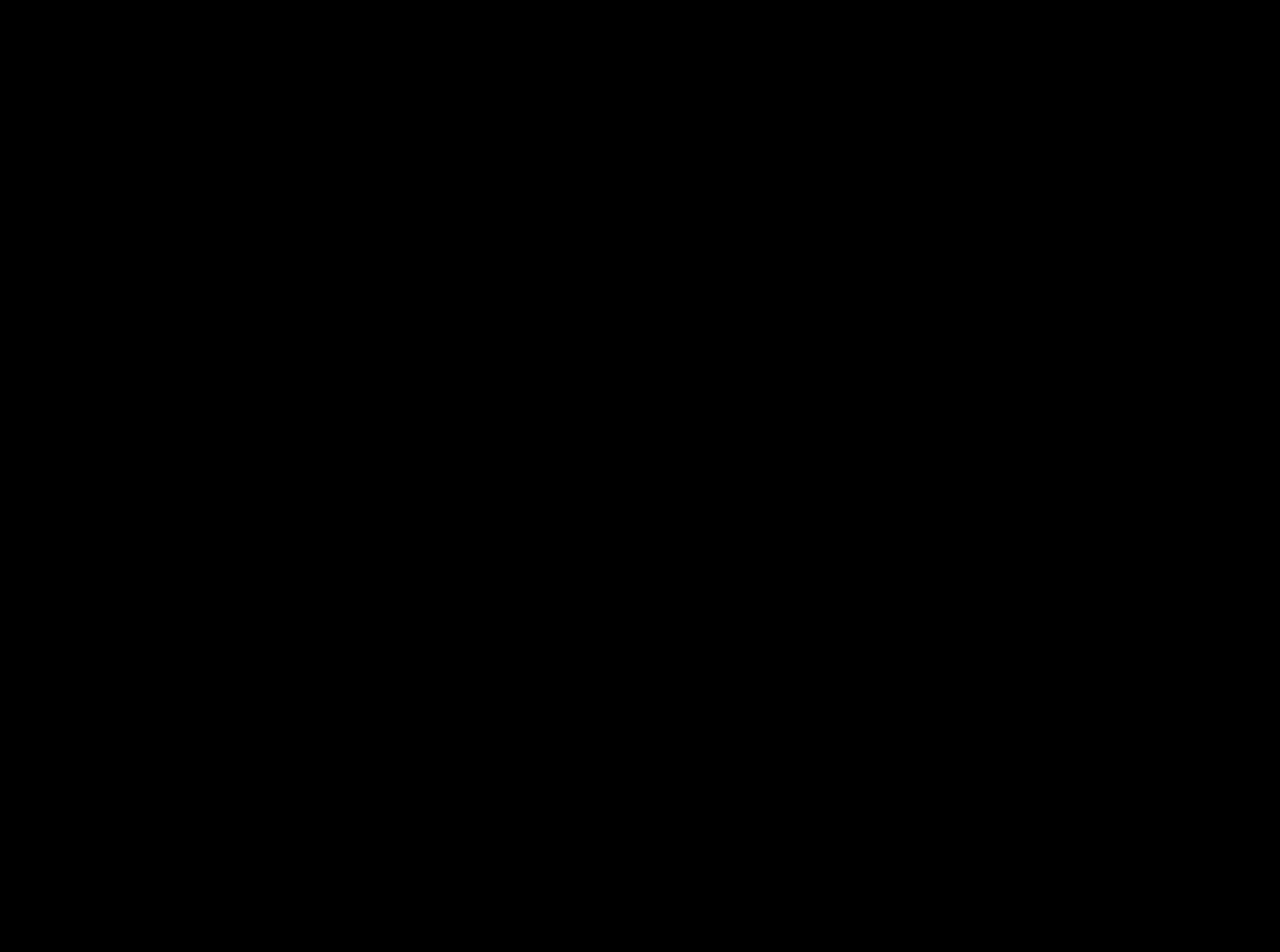
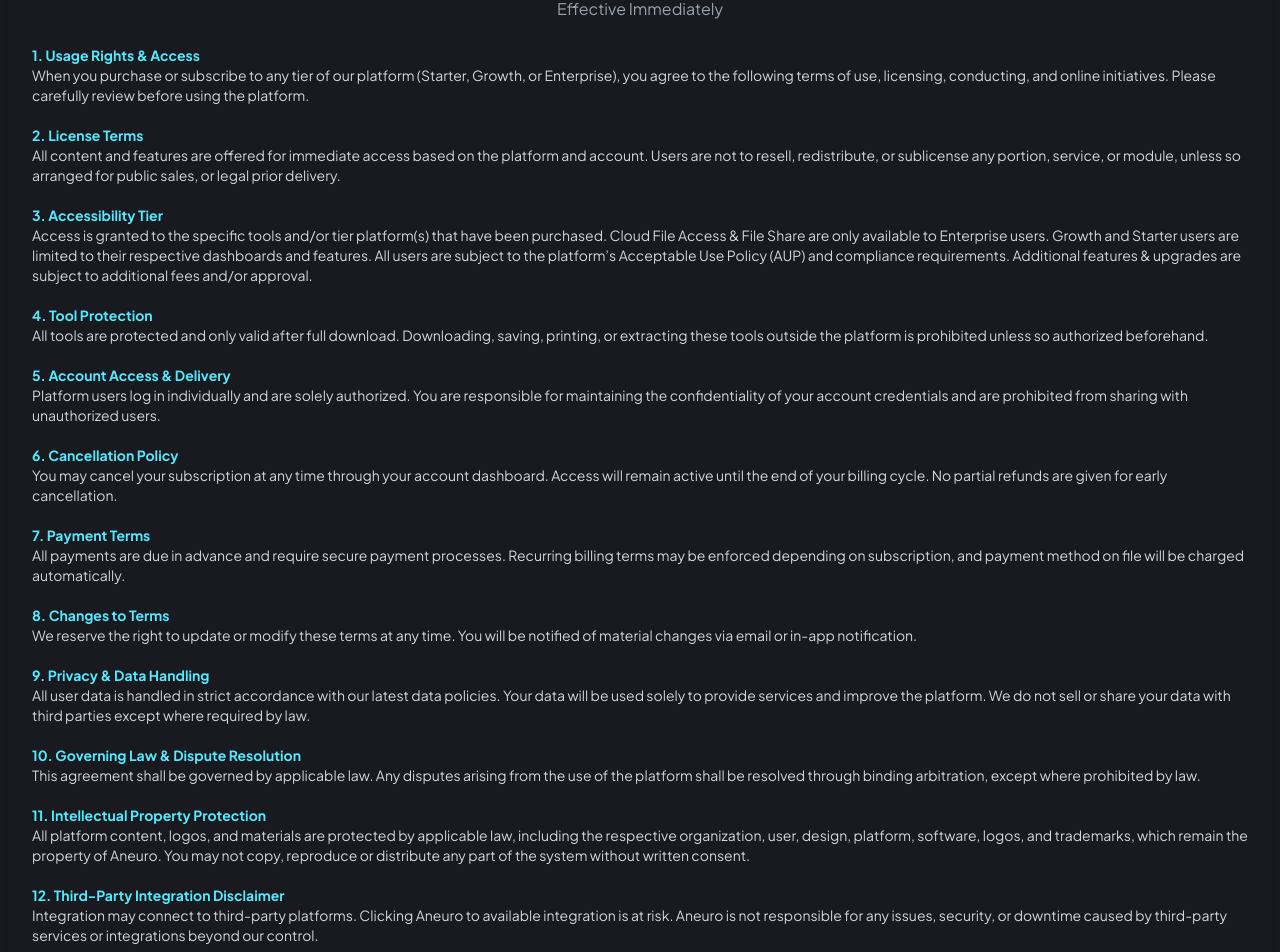
Before and after one commit to adnan-aadi7/Aneuro-Website, a React (Vite) app in the folder frontend/: page /privacy-policy in a window 1280 px wide. Before the commit this address had no page. Shown: the part 95-1047 px from the top of the page. Before the commit the page ends 800 px from the top, so only its background shows below. Built offline with nearby package versions, Linux system fonts and the light colour scheme.

Commit message:
add policy in the footer

```diff
--- a/frontend/src/App.jsx
+++ b/frontend/src/App.jsx
@@ -56,6 +56,7 @@
 
 //Audience
 import Audience from "./Audience/audience";
+import Policy from "./termsConditions/Policy";
 
 
 
@@ -78,6 +79,7 @@
          <Route path="/Audience-quiz" element={<Audience/>}/>
         {/* landingpage  */}
         <Route path="/about-us" element={<AboutUs />} />
+        <Route path="/privacy-policy" element={<Policy/>} />
 
         {/* choosing plan or suubcription routes  */}
         <Route path="/plan" element={<Subcription />} />
--- a/frontend/src/landingpage/aboutUs/components/Footer.jsx
+++ b/frontend/src/landingpage/aboutUs/components/Footer.jsx
@@ -49,6 +49,10 @@
               <li>
                 <span className="inline-block w-1 h-1 rounded-full bg-white mr-2 align-middle"></span>
                 Compare Tiers
+              </li>
+              <li>
+                <span className="inline-block w-1 h-1 rounded-full bg-white mr-2 align-middle"></span>
+                <a href="/privacy-policy" className="hover:underline">Privacy & Policy</a>
               </li>
             </ul>
           </div>
--- /dev/null
+++ b/frontend/src/termsConditions/Policy.jsx
@@ -0,0 +1,66 @@
+
+
+export default function Policy() {
+  return (
+    <div className="min-h-screen bg-[#181A20] flex flex-col items-center py-8 px-2">
+      <div className="w-full max-w-7xl bg-[#181A20] rounded-lg shadow-lg p-6">
+        <h1 className="text-cyan-400 text-2xl font-semibold text-center mb-1">Terms & Agreement</h1>
+        <p className="text-gray-400 text-center mb-6">Effective Immediately</p>
+        <div className="space-y-5 text-gray-300 text-sm">
+          <div>
+            <span className="font-bold text-cyan-300">1. Usage Rights & Access</span>
+            <p>When you purchase or subscribe to any tier of our platform (Starter, Growth, or Enterprise), you agree to the following terms of use, licensing, conducting, and online initiatives. Please carefully review before using the platform.</p>
+          </div>
+          <div>
+            <span className="font-bold text-cyan-300">2. License Terms</span>
+            <p>All content and features are offered for immediate access based on the platform and account. Users are not to resell, redistribute, or sublicense any portion, service, or module, unless so arranged for public sales, or legal prior delivery.</p>
+          </div>
+          <div>
+            <span className="font-bold text-cyan-300">3. Accessibility Tier</span>
+            <p>Access is granted to the specific tools and/or tier platform(s) that have been purchased. Cloud File Access & File Share are only available to Enterprise users. Growth and Starter users are limited to their respective dashboards and features. All users are subject to the platform’s Acceptable Use Policy (AUP) and compliance requirements. Additional features & upgrades are subject to additional fees and/or approval.</p>
+          </div>
+          <div>
+            <span className="font-bold text-cyan-300">4. Tool Protection</span>
+            <p>All tools are protected and only valid after full download. Downloading, saving, printing, or extracting these tools outside the platform is prohibited unless so authorized beforehand.</p>
+          </div>
+          <div>
+            <span className="font-bold text-cyan-300">5. Account Access & Delivery</span>
+            <p>Platform users log in individually and are solely authorized. You are responsible for maintaining the confidentiality of your account credentials and are prohibited from sharing with unauthorized users.</p>
+          </div>
+          <div>
+            <span className="font-bold text-cyan-300">6. Cancellation Policy</span>
+            <p>You may cancel your subscription at any time through your account dashboard. Access will remain active until the end of your billing cycle. No partial refunds are given for early cancellation.</p>
+          </div>
+          <div>
+            <span className="font-bold text-cyan-300">7. Payment Terms</span>
+            <p>All payments are due in advance and require secure payment processes. Recurring billing terms may be enforced depending on subscription, and payment method on file will be charged automatically.</p>
+          </div>
+          <div>
+            <span className="font-bold text-cyan-300">8. Changes to Terms</span>
+            <p>We reserve the right to update or modify these terms at any time. You will be notified of material changes via email or in-app notification.</p>
+          </div>
+          <div>
+            <span className="font-bold text-cyan-300">9. Privacy & Data Handling</span>
+            <p>All user data is handled in strict accordance with our latest data policies. Your data will be used solely to provide services and improve the platform. We do not sell or share your data with third parties except where required by law.</p>
+          </div>
+          <div>
+            <span className="font-bold text-cyan-300">10. Governing Law & Dispute Resolution</span>
+            <p>This agreement shall be governed by applicable law. Any disputes arising from the use of the platform shall be resolved through binding arbitration, except where prohibited by law.</p>
+          </div>
+          <div>
+            <span className="font-bold text-cyan-300">11. Intellectual Property Protection</span>
+            <p>All platform content, logos, and materials are protected by applicable law, including the respective organization, user, design, platform, software, logos, and trademarks, which remain the property of Aneuro. You may not copy, reproduce or distribute any part of the system without written consent.</p>
+          </div>
+          <div>
+            <span className="font-bold text-cyan-300">12. Third-Party Integration Disclaimer</span>
+            <p>Integration may connect to third-party platforms. Clicking Aneuro to available integration is at risk. Aneuro is not responsible for any issues, security, or downtime caused by third-party services or integrations beyond our control.</p>
+          </div>
+          <div>
+            <span className="font-bold text-cyan-300">13. Severance Rights</span>
+            <p>If any section, term, or clause is found unenforceable or invalid, we reserve the benefit to enforce all others. Including amendments, to ensure continuity of service and policy as required by law.</p>
+          </div>
+        </div>
+      </div>
+    </div>
+  );
+}
```
